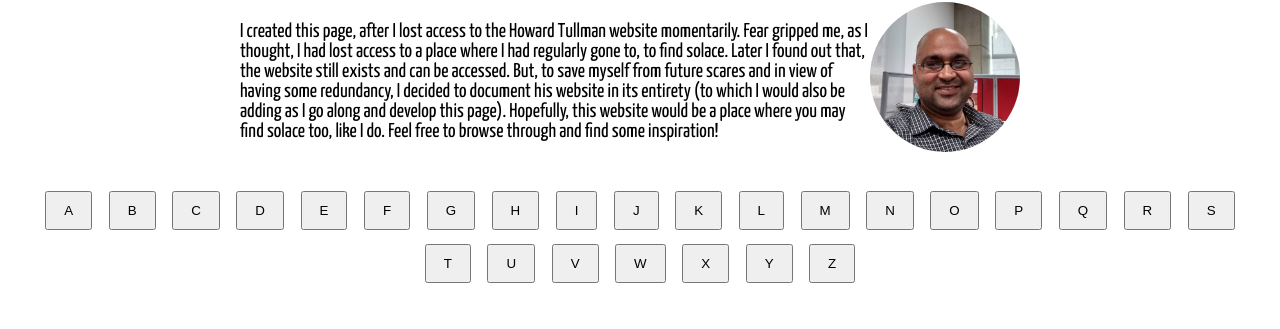
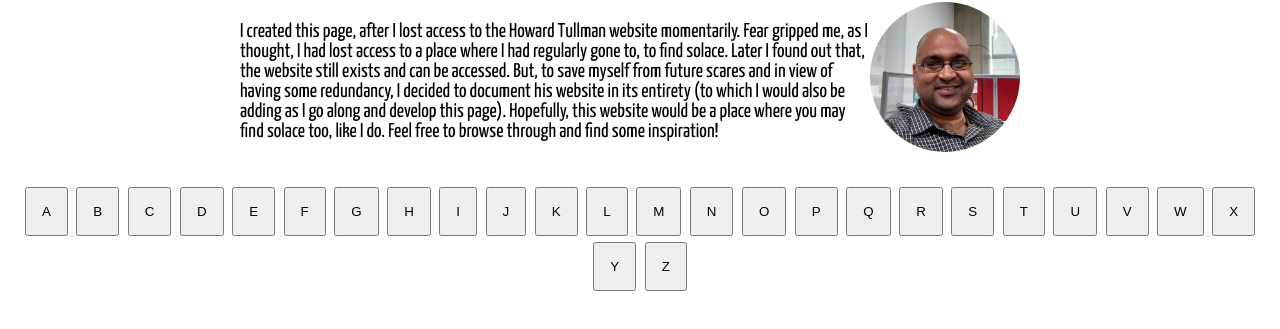
Before and after one commit to vigisbig/quotes, a plain HTML site: page index.html in a window 1280 px wide. Shown: the part 73-402 px from the top of the page. Drawn offline with Linux system fonts and the light colour scheme.

Commit message:
modified code

```diff
--- a/styles.css
+++ b/styles.css
@@ -8,8 +8,8 @@ body {
 }
 
 button {
-    margin: 7px;
-    padding: 10px 17px;
+    margin: 3px;
+    padding: 15px 15px;
     cursor: pointer;
 }
 
```
